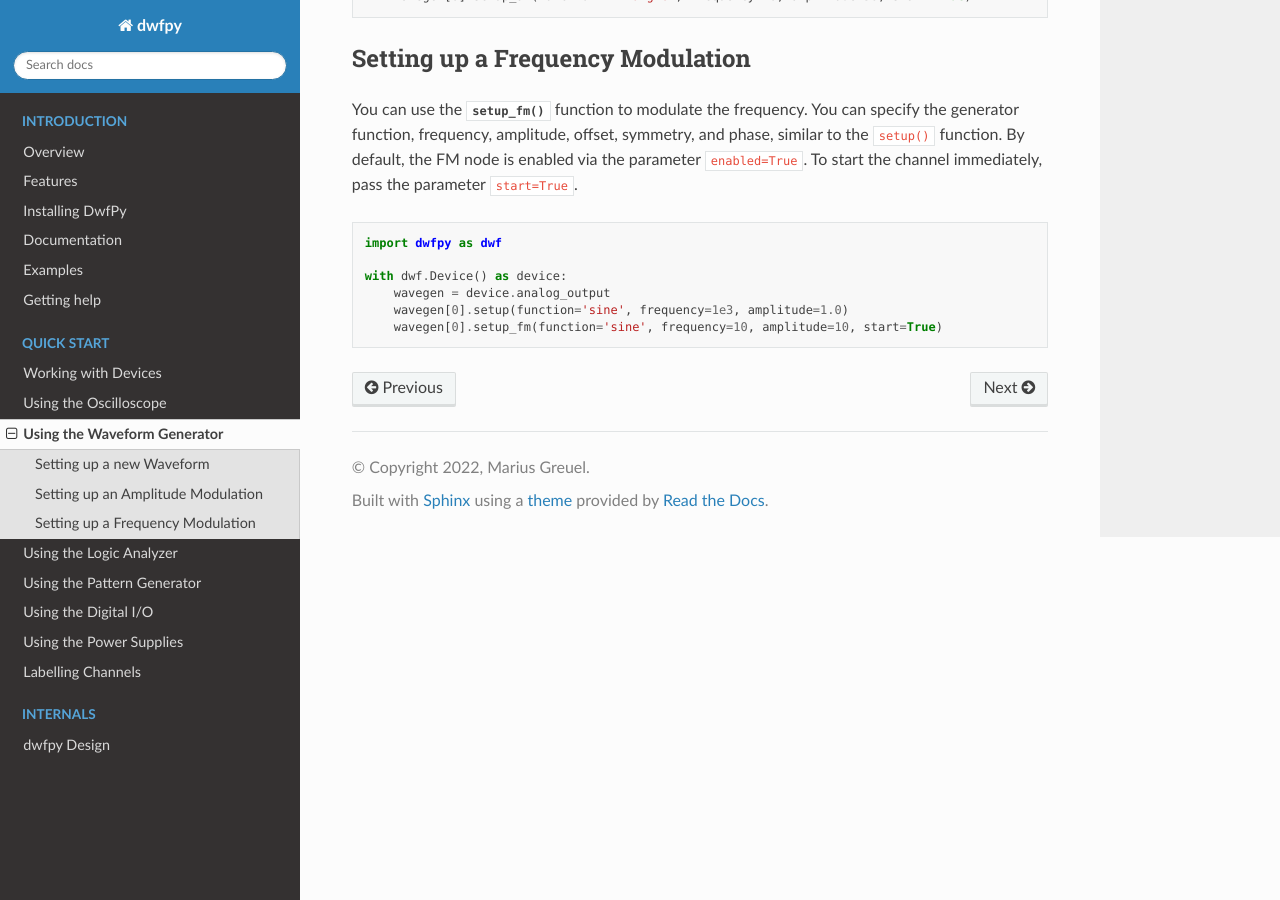
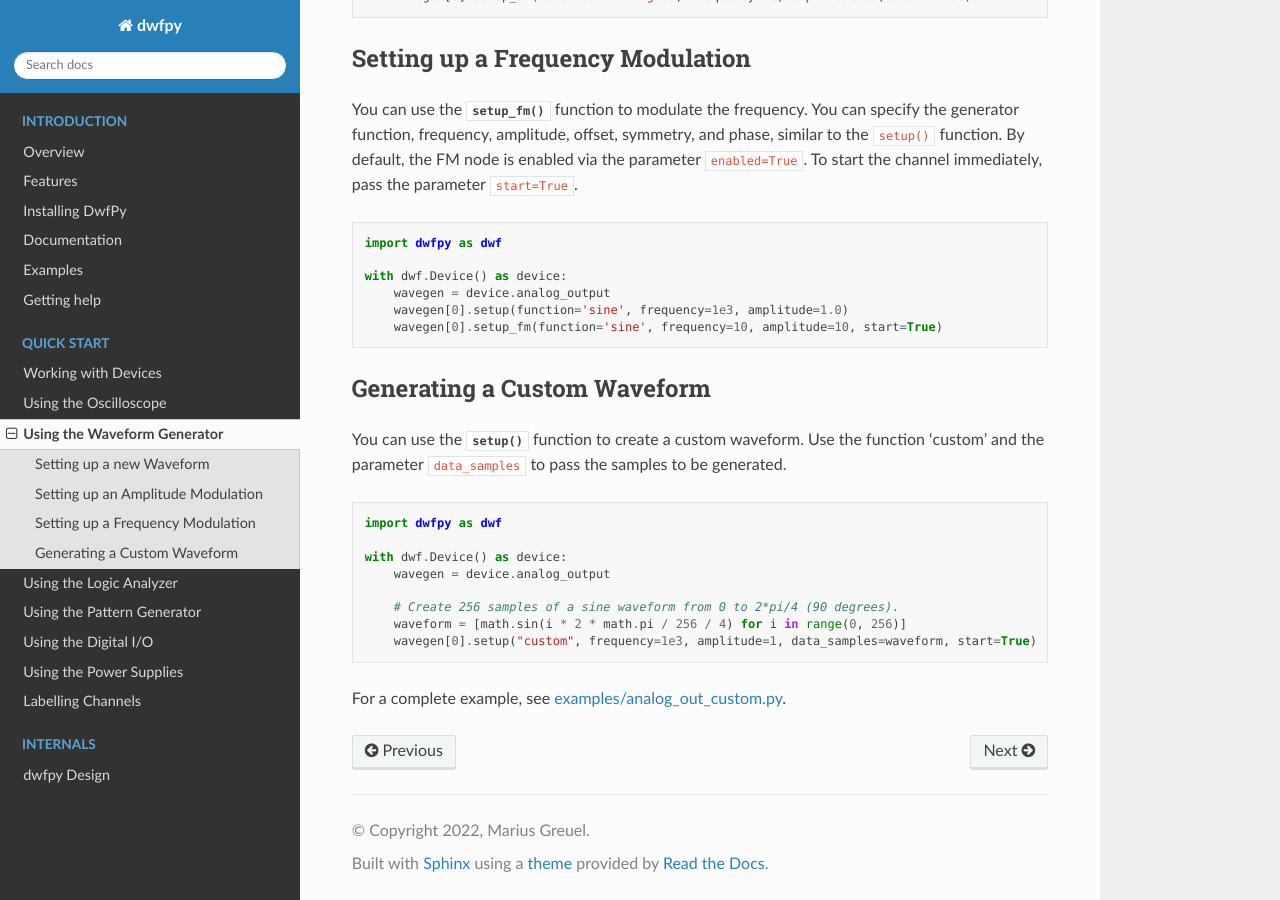
Before and after one commit to mariusgreuel/dwfpy, a Sphinx documentation site: the page built from docs/quick-start-wavegen.rst, in a window 1280 px wide and 900 px high, scrolled down 1053 px. Built offline with Sphinx 7.4.7 and the Read the Docs theme 3.1.0, drawn with Linux system fonts in a browser that asks for light colours.

Commit message:
Update documentation

```diff
--- a/docs/quick-start-wavegen.rst
+++ b/docs/quick-start-wavegen.rst
@@ -66,3 +66,23 @@ To start the channel immediately, pass the parameter ``start=True``.
        wavegen = device.analog_output
        wavegen[0].setup(function='sine', frequency=1e3, amplitude=1.0)
        wavegen[0].setup_fm(function='sine', frequency=10, amplitude=10, start=True)
+
+Generating a Custom Waveform
+----------------------------
+
+You can use the :py:meth:`setup() <dwfpy.analog_output.AnalogOutput.Channel.setup>` function to create a custom waveform.
+Use the function 'custom' and the parameter ``data_samples`` to pass the samples to be generated.
+
+.. code-block::
+
+   import dwfpy as dwf
+
+   with dwf.Device() as device:
+       wavegen = device.analog_output
+
+       # Create 256 samples of a sine waveform from 0 to 2*pi/4 (90 degrees).
+       waveform = [math.sin(i * 2 * math.pi / 256 / 4) for i in range(0, 256)]
+       wavegen[0].setup("custom", frequency=1e3, amplitude=1, data_samples=waveform, start=True)
+
+For a complete example, see
+`examples/analog_out_custom.py <https://github.com/mariusgreuel/dwfpy/blob/main/examples/analog_out_custom.py>`_.
```
